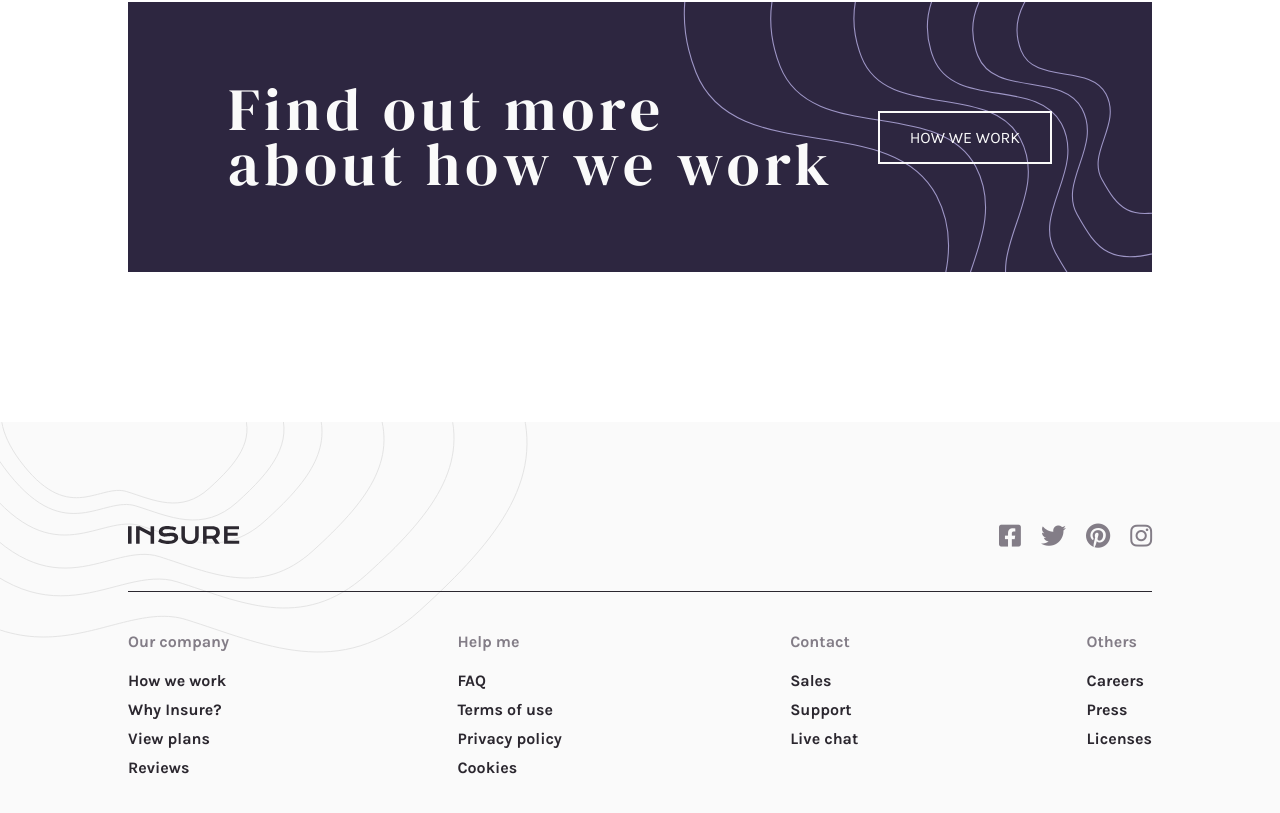
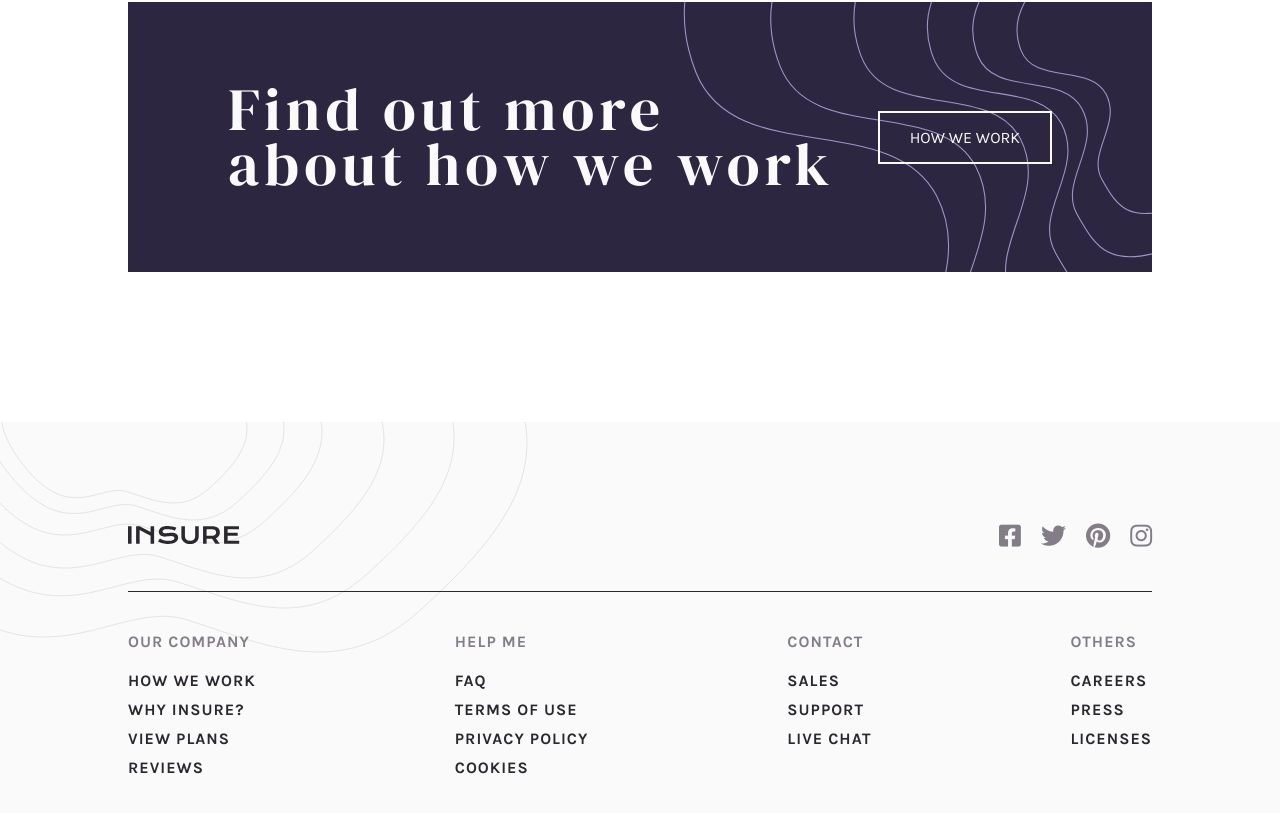
Before and after one commit to lkiryu/Insure-landing-page, a React (Create React App) app: page / in a window 1280 px wide. Shown: the part 1475-2288 px from the top of the page. Built offline with nearby package versions, Linux system fonts and the light colour scheme.

Commit message:
footer map add

```diff
--- /dev/null
+++ b/src/components/Link/link.css
@@ -0,0 +1,34 @@
+.links .link li {
+    color: hsl(270, 9%, 17%);
+    font-weight: 700;
+    margin-bottom: 10px;
+    text-transform: uppercase;
+    letter-spacing: 1px;
+}
+
+.links .link-title {
+    color: hsl(273, 4%, 51%);
+    margin-bottom: 20px;
+    font-size: 16px;
+    text-transform: uppercase;
+    letter-spacing: 1px;
+}
+
+.links ul li a{
+    position: relative;
+}
+
+.links ul li a::after {
+    content: '';
+    position: absolute;
+    height: 2px;
+    left: 0;
+    bottom: 0;
+    width: 0;
+    background-color: hsl(270, 9%, 17%);
+    transition: width 0.2s;
+}
+
+.links ul li a:hover::after {
+    width: 100%;
+}
--- /dev/null
+++ b/src/components/Link/link.js
@@ -0,0 +1,16 @@
+import React from "react";
+
+import "./link.css"
+
+const Link = (props) => {
+    return (
+        <div className="link">
+            <h2 className="link-title">{props.title}</h2>
+            <ul>
+                {props.children}
+            </ul>
+        </div>
+    )
+}
+
+export default Link
--- a/src/components/footer/footer.css
+++ b/src/components/footer/footer.css
@@ -54,36 +54,6 @@
     width: 100%;
 }
 
-.links ul li {
-    color: hsl(270, 9%, 17%);
-    font-weight: 700;
-    margin-bottom: 10px;
-}
-
-.links ul li:first-child {
-    color: hsl(273, 4%, 51%);
-    margin-bottom: 20px;
-}
-
-.links ul li a{
-    position: relative;
-}
-
-.links ul li a::after {
-    content: '';
-    position: absolute;
-    height: 2px;
-    left: 0;
-    bottom: 0;
-    width: 0;
-    background-color: hsl(270, 9%, 17%);
-    transition: width 0.2s;
-}
-
-.links ul li a:hover::after {
-    width: 100%;
-}
-
 @media(max-width:1024px){
     .footer-content {
         width: 90vw;
--- a/src/components/footer/footer.js
+++ b/src/components/footer/footer.js
@@ -1,7 +1,76 @@
 import React from "react";
 import logo from '../../images/logo.svg'
+import Link from "../Link/link";
 
 import './footer.css'
+
+const companyData = [
+    {
+        href: "/",
+        link: "How we work",
+    },
+    {
+        href: "/",
+        link: "Why Insure?",
+    },
+    {
+        href: "/",
+        link: "View plans",
+    },
+    {
+        href: "/",
+        link: "Reviews",
+    },
+]
+
+const helpData = [
+    {
+        href: "/",
+        link: "FAQ",
+    },
+    {
+        href: "/",
+        link: "Terms of use",
+    },
+    {
+        href: "/",
+        link: "Privacy policy",
+    },
+    {
+        href: "/",
+        link: "Cookies",
+    },
+]
+
+const contactData = [
+    {
+        href: "/",
+        link: "Sales",
+    },
+    {
+        href: "/",
+        link: "Support",
+    },
+    {
+        href: "/",
+        link: "Live chat",
+    },
+]
+
+const othersData = [
+    {
+        href: "/",
+        link: "Careers",
+    },
+    {
+        href: "/",
+        link: "Press",
+    },
+    {
+        href: "/",
+        link: "Licenses",
+    },
+]
 
 const Footer = () => {
     return (
@@ -20,32 +89,42 @@ const Footer = () => {
                 </div>
                 <div className="line"></div>
                 <div className="links">
-                    <ul>
-                        <li>Our company</li>
-                        <li><a href="/">How we work</a></li>
-                        <li><a href="/">Why Insure?</a></li>
-                        <li><a href="/">View plans</a></li>
-                        <li><a href="/">Reviews</a></li>
-                    </ul>
-                    <ul>
-                        <li>Help me</li>
-                        <li><a href="/">FAQ</a></li>
-                        <li><a href="/">Terms of use</a></li>
-                        <li><a href="/">Privacy policy</a></li>
-                        <li><a href="/">Cookies</a></li>
-                    </ul>
-                    <ul>
-                        <li>Contact</li>
-                        <li><a href="/">Sales</a></li>
-                        <li><a href="/">Support</a></li>
-                        <li><a href="/">Live chat</a></li>
-                    </ul>
-                    <ul>
-                        <li>Others</li>
-                        <li><a href="/">Careers</a></li>
-                        <li><a href="/">Press</a></li>
-                        <li><a href="/">Licenses</a></li>
-                    </ul>
+                    <Link title="Our company">
+                            {
+                                companyData.map((item, index) => {
+                                    return (
+                                        <li key={index}><a href={item.href}>{item.link}</a></li>
+                                    )
+                                })
+                            }
+                    </Link>
+                    <Link title="Help me">
+                            {
+                                helpData.map((item, index) => {
+                                    return (
+                                        <li key={index}><a href={item.href}>{item.link}</a></li>
+                                    )
+                                })
+                            }
+                    </Link>
+                    <Link title="contact">
+                            {
+                                contactData.map((item, index) => {
+                                    return (
+                                        <li key={index}><a href={item.href}>{item.link}</a></li>
+                                    )
+                                })
+                            }
+                    </Link>
+                    <Link title="Others">
+                            {
+                                othersData.map((item, index) => {
+                                    return (
+                                        <li key={index}><a href={item.href}>{item.link}</a></li>
+                                    )
+                                })
+                            }
+                    </Link>
                 </div>
             </div>
         </footer>
```
